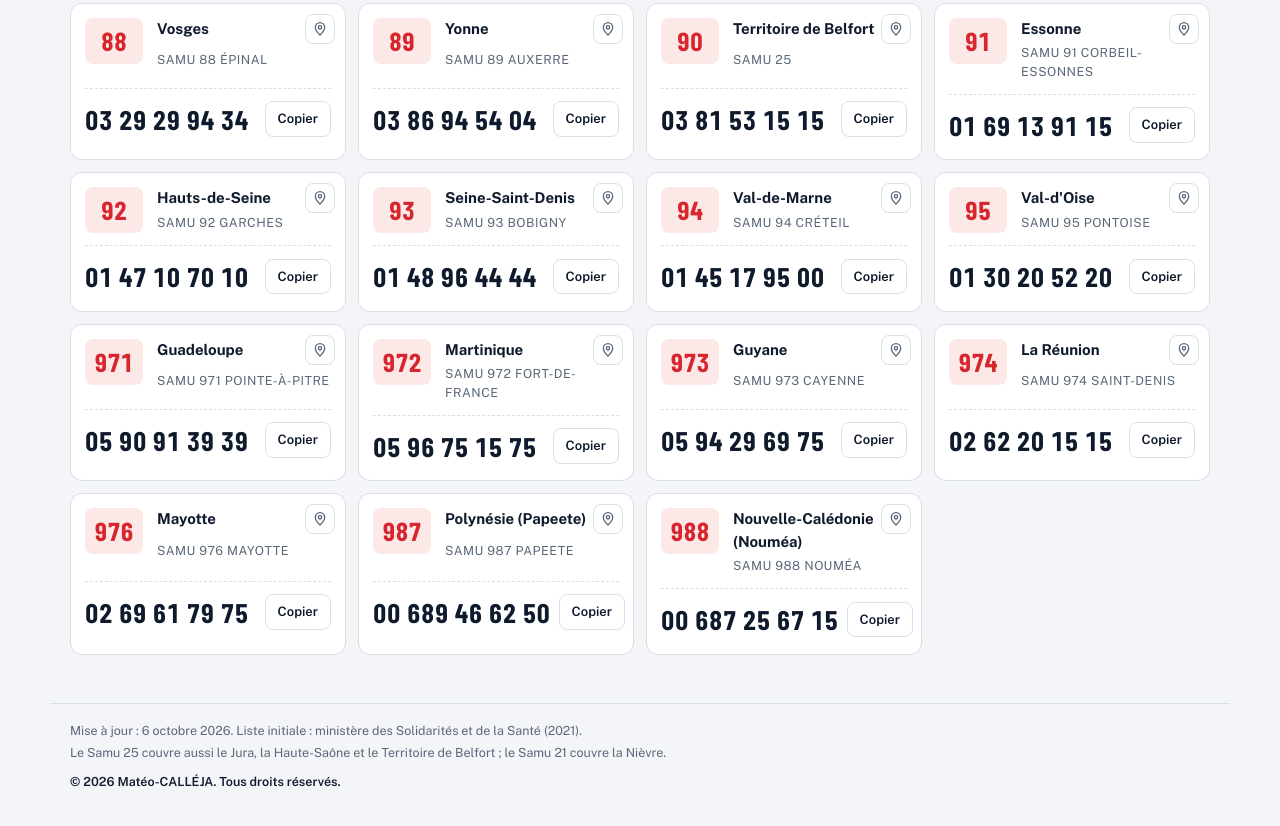
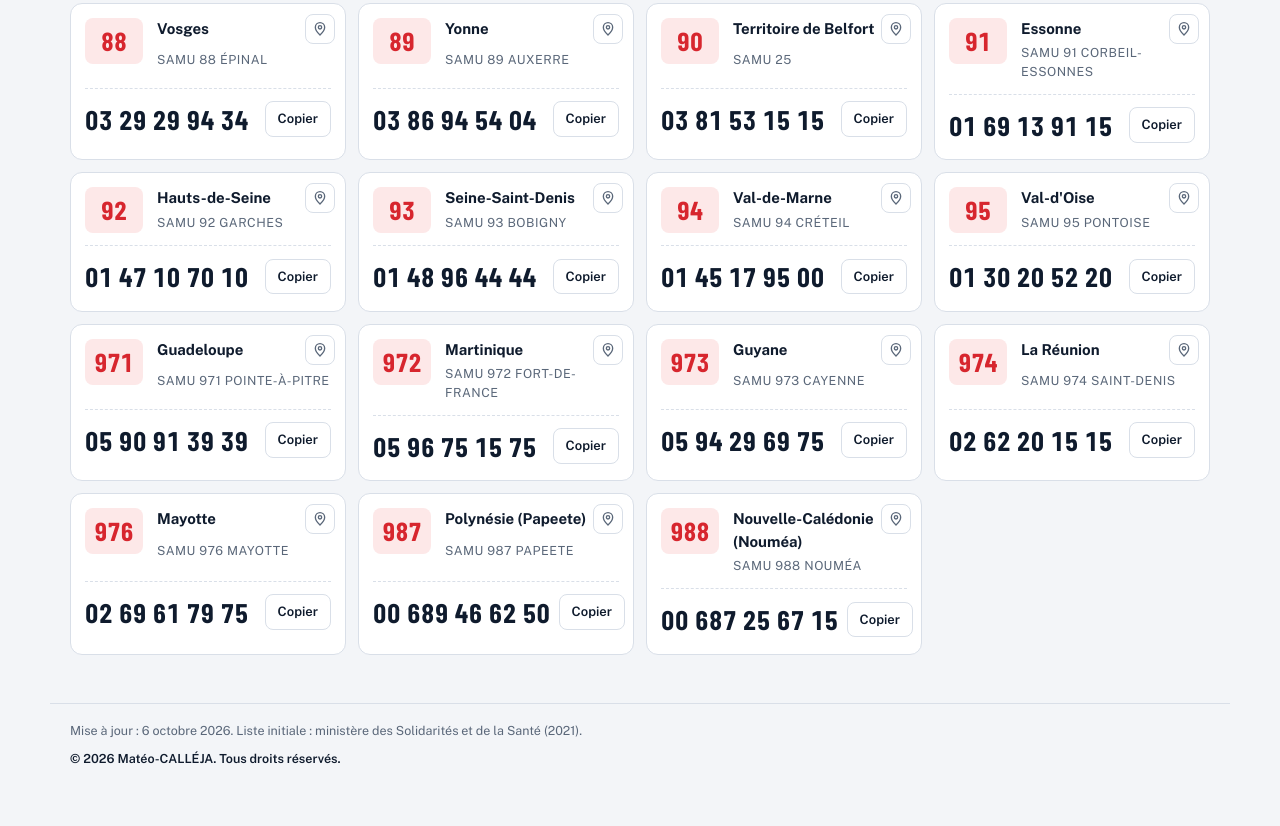
Before and after one commit to mateo18500/annuaire, a plain HTML site: page index.html in a window 1280 px wide. Shown: the part 3737-4563 px from the top of the page. After the commit the page ends 4542 px from the top, so only its background shows below. Drawn offline with nearby package versions, Linux system fonts and the light colour scheme; a web font is replaced by a local one.

Commit message:
Update index.html

```diff
--- a/index.html
+++ b/index.html
@@ -131,7 +131,7 @@ footer .copy-r{margin-top:10px;font-weight:600;color:var(--ink)}
     '<main class="wrap"><div class="meta"><span id="count"></span><span>Entrée : copier le 1er résultat · Échap : effacer</span></div>' +
     '<div id="grid" class="grid"></div></main>' +
     '<footer class="wrap"><p>Mise à jour : ' + esc(fmtDate(saved.updated)) + '. Liste initiale : ministère des Solidarités et de la Santé (2021).</p>' +
-    '<p>Le Samu 25 couvre aussi le Jura, la Haute-Saône et le Territoire de Belfort ; le Samu 21 couvre la Nièvre.</p>' +
+    '</p>' +
     '<p class="copy-r">© ' + new Date().getFullYear() + ' Matéo-CALLÉJA. Tous droits réservés.</p></footer>' +
     '<div class="tip" id="tip" hidden></div>';
 
```
